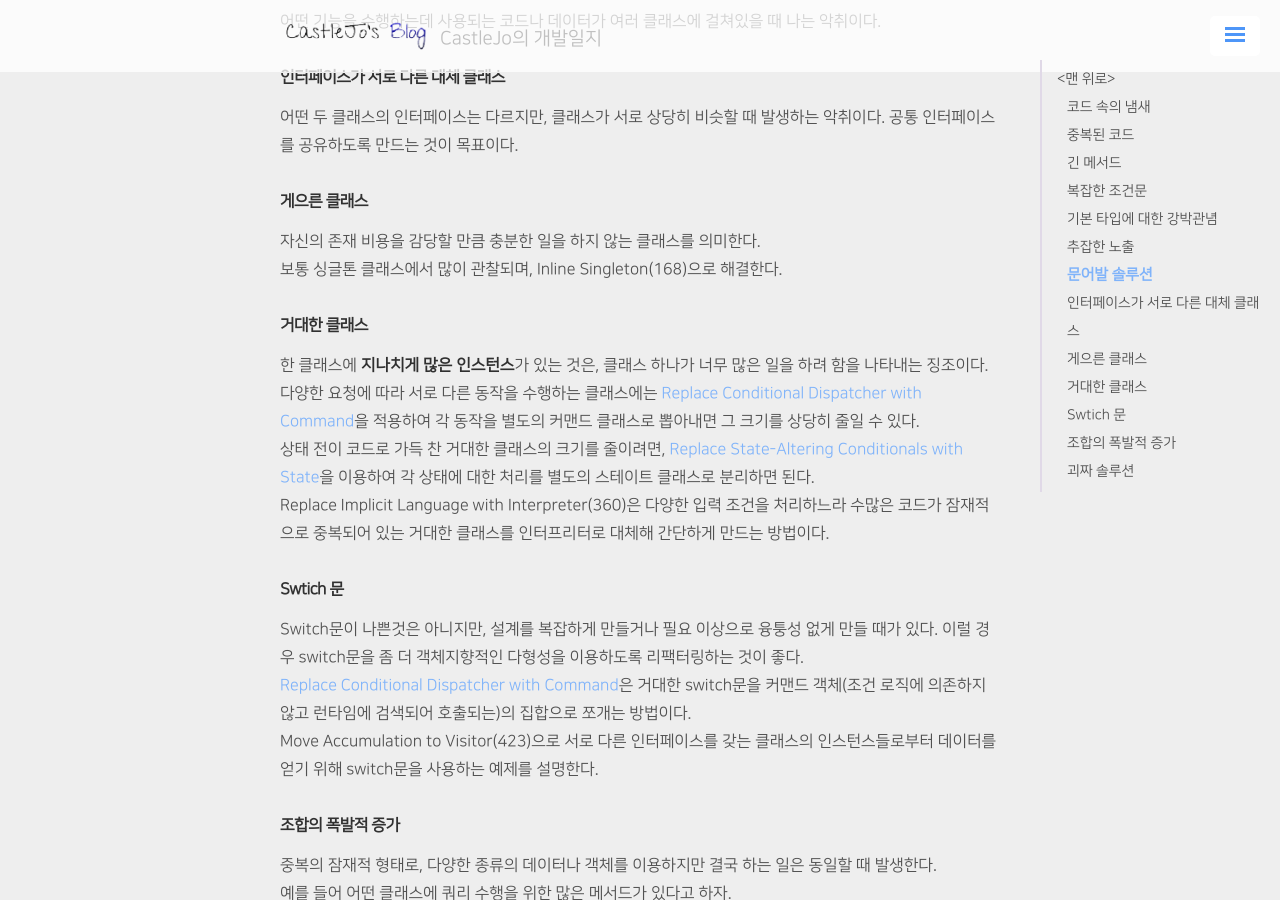
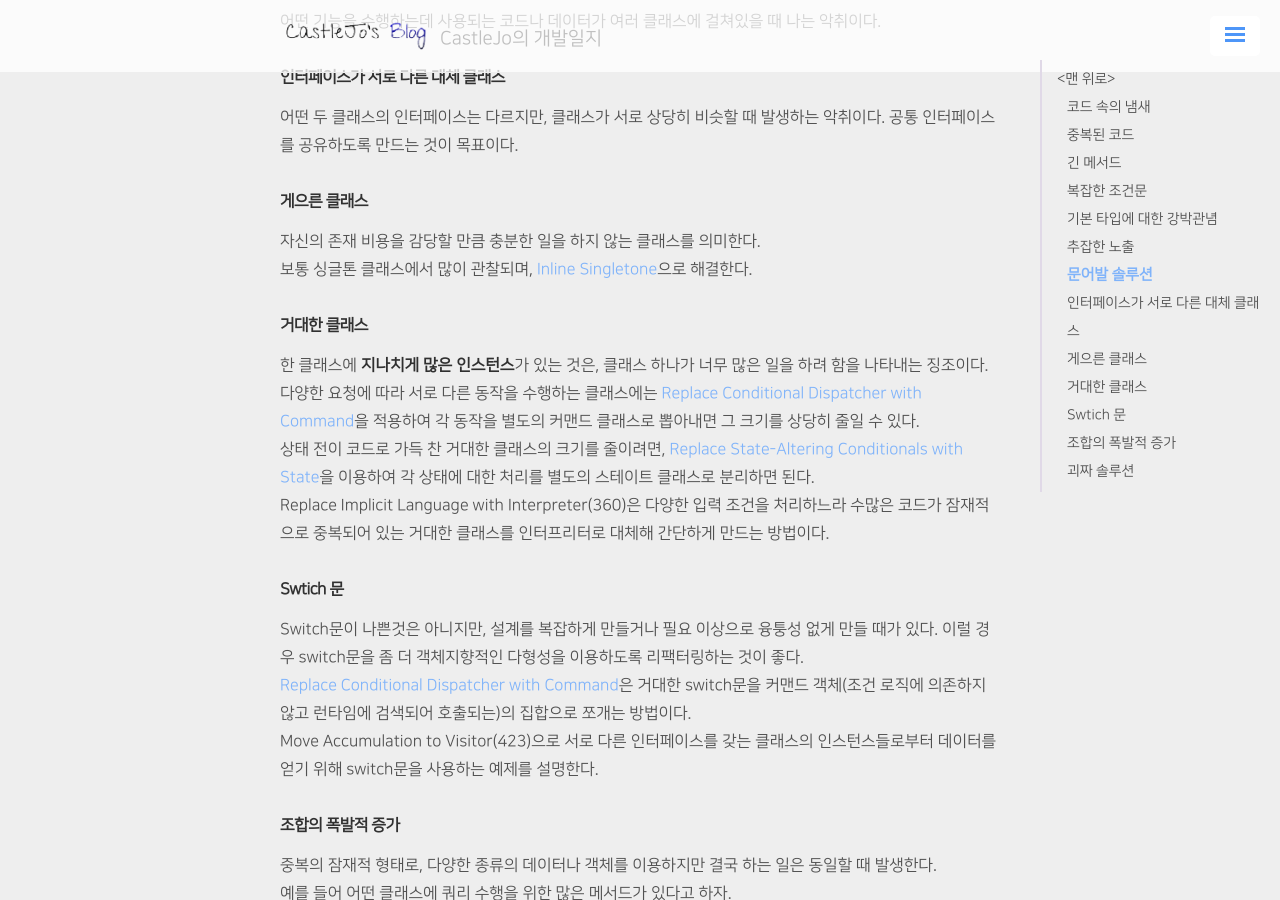
Before and after one commit to ukcastle/ukcastle.github.io, a Jekyll site: the page built from _posts/Refactoring/2021-04-12-RF-Ch4.md, in a window 1280 px wide and 900 px high, scrolled down 3101 px. Built offline with Jekyll 4.4.1, drawn with Linux system fonts in a browser that asks for light colours; nearby versions of some CDN libraries; a script that is not in the unit is left out; comment, search, counter and statistics services are not loaded; some of the changed text lies outside the part shown.

Commit message:
docs: 168

```diff
--- a/_posts/Refactoring/2021-04-12-RF-Ch4.md
+++ b/_posts/Refactoring/2021-04-12-RF-Ch4.md
@@ -26,7 +26,7 @@ tag: [DesignPattern, Refactoring]
 |추잡한 노출|[Encapsulate Classes with Factory](https://jo631.github.io/refactoring/2021/04/13/Encapsulate-Classes-with-Factory/)|
 |문어발 솔루션|Move Creation Knowledge to Factory(110)|
 |인터페이스가 서로 다른 대체 클래스|[Unify interfaces with Adapter](https://jo631.github.io/refactoring/2021/05/10/Unify-Interface-with-Adapter/)|
-|게으른 클래스|Inline Singleton(168)|
+|게으른 클래스|[Inline Singletone](https://jo631.github.io/refactoring/2021/05/19/Inline-Singleton/)|
 |거대한 클래스|[Replace Conditional Dispatcher with Command](https://jo631.github.io/refactoring/2021/05/01/Replace-Conditional-Dispatcher-with-Command/)<br>[Replace State-Altering Conditionals with State](https://jo631.github.io/refactoring/2021/05/13/Replace-State-Altering-Conditionals-with-State/)<br>Replace Implicit Language with Interpreter(360)|
 |Switch 문|[Replace Conditional Dispatcher with Command](https://jo631.github.io/refactoring/2021/05/01/Replace-Conditional-Dispatcher-with-Command/)<br>Move Accumulation to Visitor(423)|
 |조합의 폭발적 증가|Replace Implicit Language with Interpreter(360)|
@@ -81,7 +81,7 @@ tag: [DesignPattern, Refactoring]
 #### 게으른 클래스
 
 자신의 존재 비용을 감당할 만큼 충분한 일을 하지 않는 클래스를 의미한다.
-보통 싱글톤 클래스에서 많이 관찰되며, Inline Singleton(168)으로 해결한다.
+보통 싱글톤 클래스에서 많이 관찰되며, [Inline Singletone](https://jo631.github.io/refactoring/2021/05/19/Inline-Singleton/)으로 해결한다.
 
 #### 거대한 클래스
 
```
Also changed, not shown: _posts/Refactoring/2021-04-08-RF-Ch2-3.md (+1 -1 lines), _posts/Refactoring/2021-04-12-RF-Ch5.md (+1 -1 lines).
